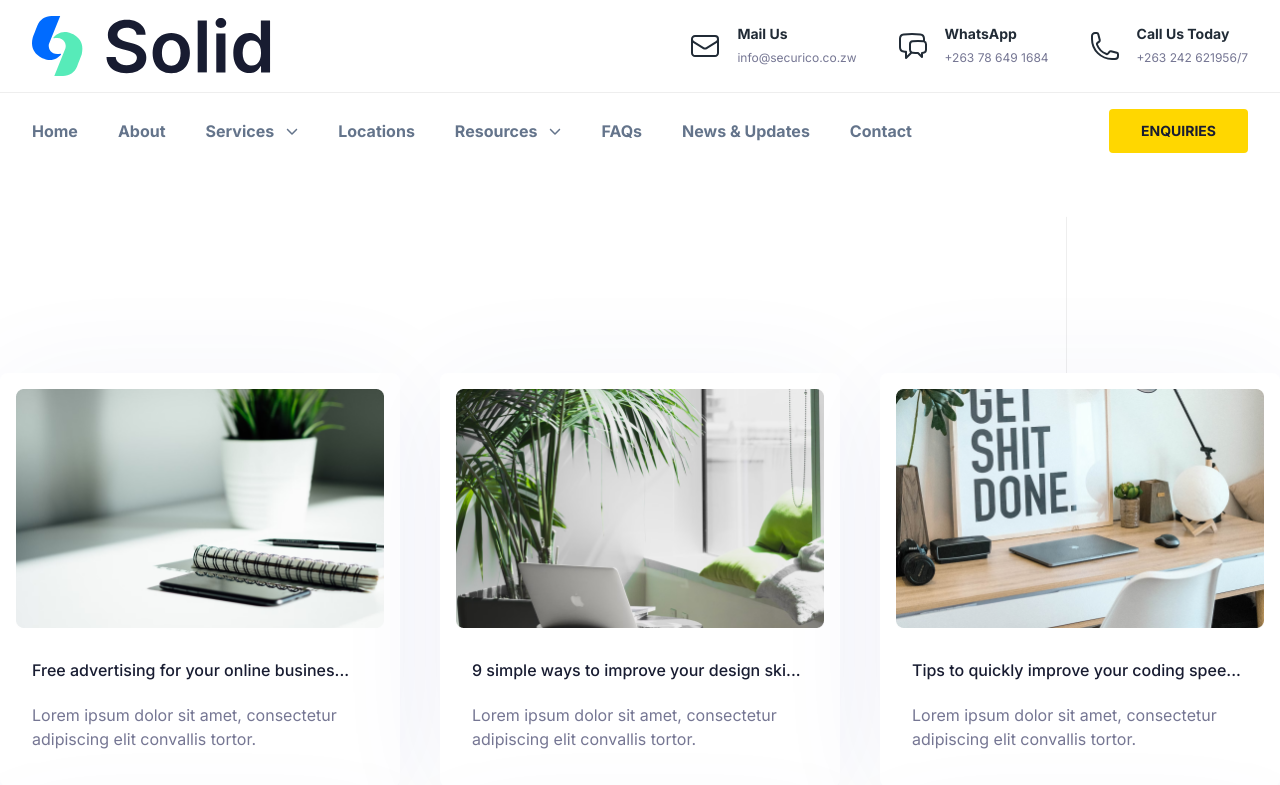
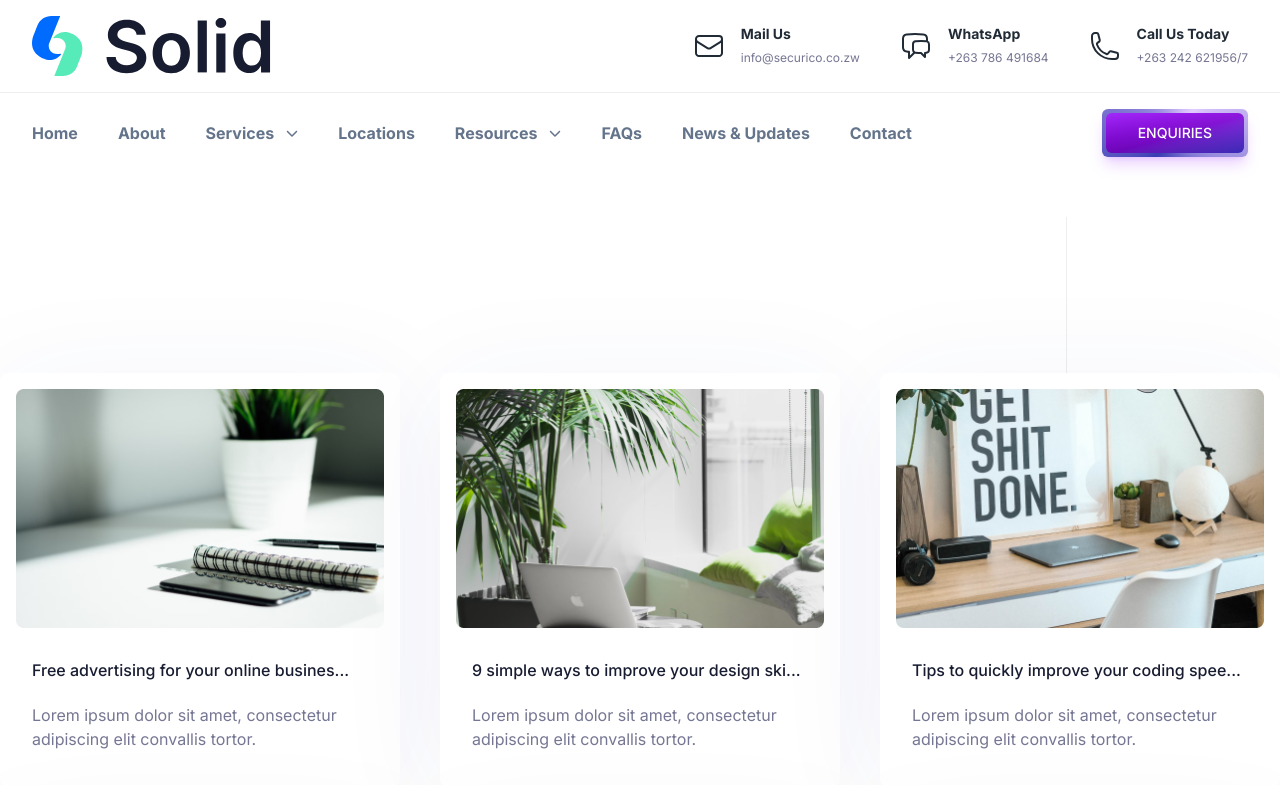
Before and after one commit to devco-apps/securico, a Next.js app: page /blog in a window 1280 px wide. Shown: the top 785 px of the page. Built offline with nearby package versions, Linux system fonts and the light colour scheme.

Commit message:
feat: add CTAButton component with animations
Introduce a new reusable CTAButton component featuring shimmer and pulse-border animations. This component replaces the static enquiries link in the Header to improve visual engagement and user interaction.

```diff
--- a/app/globals.css
+++ b/app/globals.css
@@ -151,6 +151,27 @@
   }
 }
 
+@keyframes shimmer {
+  0% {
+    background-position: -200% 0;
+  }
+  100% {
+    background-position: 200% 0;
+  }
+}
+
+@keyframes pulse-border {
+  0% {
+    box-shadow: 0 0 0 0 rgba(76, 29, 149, 0.4);
+  }
+  70% {
+    box-shadow: 0 0 0 10px rgba(76, 29, 149, 0);
+  }
+  100% {
+    box-shadow: 0 0 0 0 rgba(76, 29, 149, 0);
+  }
+}
+
 @layer base {
   body {
     @apply relative z-1 font-inter text-regular font-normal text-waterloo dark:text-manatee;
--- /dev/null
+++ b/components/Buttons/CTAButton.tsx
@@ -0,0 +1,48 @@
+"use client";
+import React from "react";
+
+interface Props extends React.ButtonHTMLAttributes<HTMLButtonElement> {
+  children: React.ReactNode;
+  className?: string;
+  onClick?: () => void;
+}
+
+const CTAButton = ({
+  children,
+  onClick,
+  className,
+  ...props
+}: Props) => {
+  return (
+    <button
+      className={`
+        relative inline-flex h-12 overflow-hidden rounded-md p-[4px]
+        transform-gpu transition-all duration-300 ease-out
+        hover:scale-105 hover:shadow-2xl
+        active:scale-95 active:shadow-lg
+        focus:outline-none focus:ring-2 focus:ring-slate-400 focus:ring-offset-2 focus:ring-offset-slate-50
+        shadow-lg shadow-purple-500/25
+        ${className}
+      `}
+      onClick={onClick}
+      {...props}
+    >
+      {/* Animated border with enhanced 3D effect */}
+      <span className="absolute inset-[-1000%] animate-[spin_2s_linear_infinite] bg-[conic-gradient(from_90deg_at_50%_50%,#E2CBFF_0%,#393BB2_50%,#E2CBFF_100%)]" />
+
+      {/* 3D inner layer with depth */}
+      <span className="relative inline-flex h-full w-full cursor-pointer items-center justify-center rounded-md bg-gradient-to-br from-purple-600 via-purple-700 to-indigo-700 px-8 py-1 text-sm font-medium text-white backdrop-blur-3xl">
+        {/* Top highlight for 3D effect */}
+        <span className="absolute inset-0 rounded-md bg-gradient-to-t from-transparent to-white/10" />
+
+        {/* Bottom shadow for 3D effect */}
+        <span className="absolute inset-0 rounded-md bg-gradient-to-b from-transparent to-black/20" />
+
+        {/* Content */}
+        <span className="relative z-10">{children}</span>
+      </span>
+    </button>
+  );
+};
+
+export default CTAButton;
--- a/components/Header/index.tsx
+++ b/components/Header/index.tsx
@@ -1,8 +1,12 @@
 "use client";
+
 import Image from "next/image";
 import Link from "next/link";
 import { usePathname } from "next/navigation";
 import { useEffect, useState } from "react";
+
+import CTAButton from "@components/Buttons/CTAButton";
+
 import menuData from "./menuData";
 
 const Header = () => {
@@ -134,7 +138,7 @@ const Header = () => {
                   WhatsApp
                 </p>
                 <a href="https://wa.me/263786491684" className="text-xs text-body-color">
-                  +263 78 649 1684
+                  +263 786 491684
                 </a>
               </div>
             </div>
@@ -296,13 +300,9 @@ const Header = () => {
 
               {/* Right Side Actions */}
               <div className="mt-7 flex items-center gap-6 xl:mt-0">
-                {/* Contact Us Button */}
-                <Link
-                  href="#"
-                  className="hidden rounded-sm bg-[#FFD700] px-8 py-3 text-sm font-bold text-black transition-all hover:bg-opacity-90 xl:block"
-                >
-                  ENQUIRIES
-                </Link>
+                {/* Call to action button */}
+
+                <CTAButton>ENQUIRIES</CTAButton>
               </div>
             </div>
           </div>
```
Also changed, not shown: 1 other file (tests, documents, lock files or other folders).
